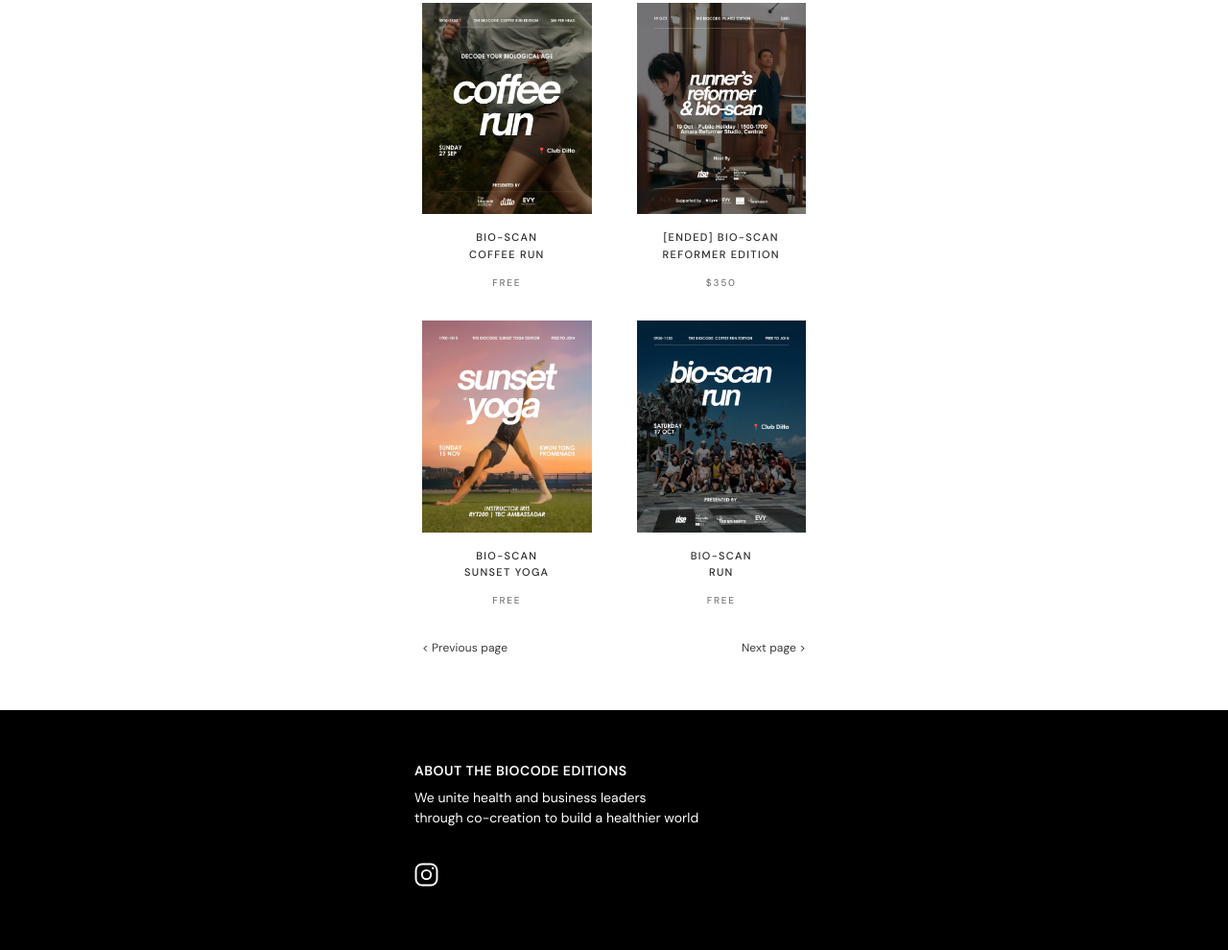
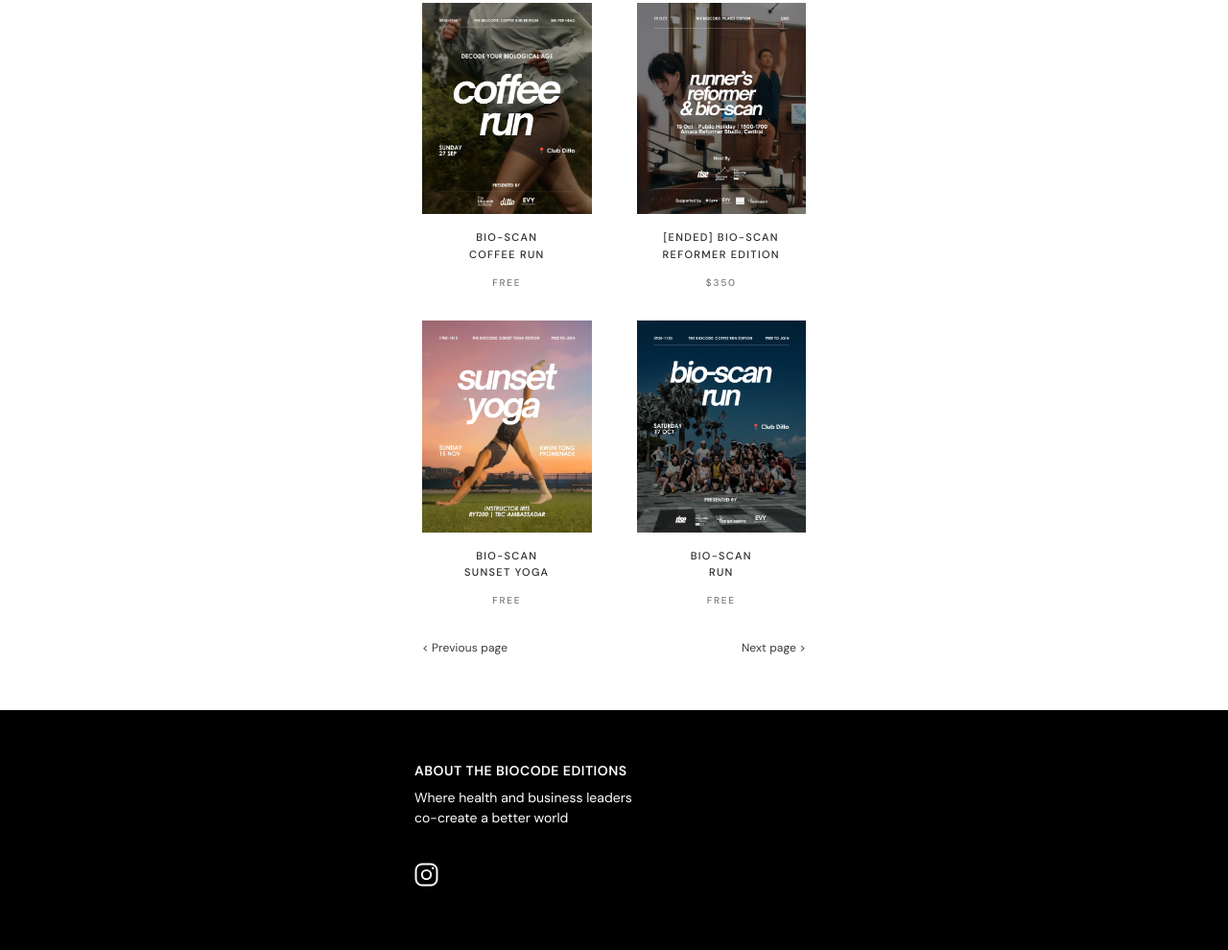
Before and after one commit to nathananowong/tbc-website, a plain HTML site: page events.html in a window 1280 px wide. Shown: the part 231-1221 px from the top of the page at 96% size. Drawn offline with Linux system fonts and the light colour scheme.

Commit message:
Update footer tagline for clarity

```diff
--- a/events.html
+++ b/events.html
@@ -73,7 +73,7 @@
   <footer class="site-footer">
     <div class="site-footer-inner">
       <p class="footer-kicker">About The Biocode Editions</p>
-      <p class="footer-tagline">We unite health and business leaders<br>through co-creation to build a healthier world</p>
+      <p class="footer-tagline">Where health and business leaders<br>co-create a better world</p>
       <a class="footer-ig" href="https://www.instagram.com/thebiocode.hk" target="_blank" rel="noopener noreferrer" aria-label="Instagram">
         <svg viewBox="0 0 24 24" aria-hidden="true">
           <rect x="3.5" y="3.5" width="17" height="17" rx="5" fill="none" stroke="currentColor" stroke-width="1.5"/>
```
